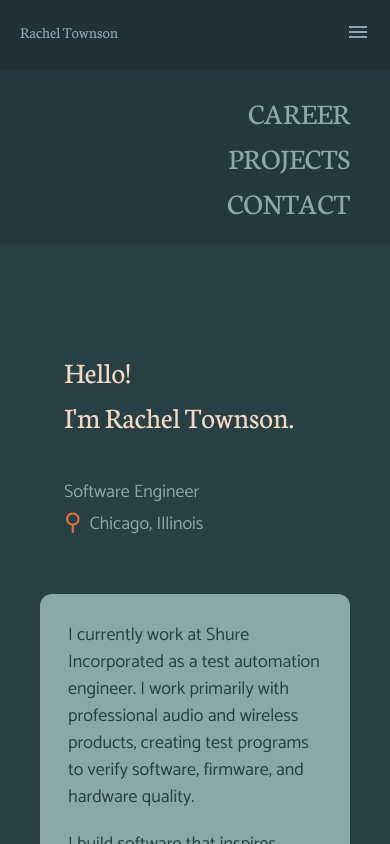
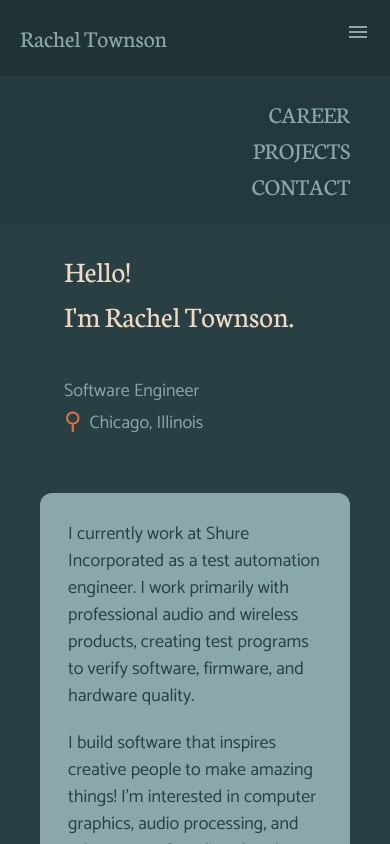
Before and after one commit to townsonr/my-portfolio-site, a Next.js app: page / in a window 390 px wide. Both pictures are taken after a click on the button "menu". Shown: the top 844 px of the page. Built offline with nearby package versions, Linux system fonts and the light colour scheme.

Commit message:
Fixing font sized on mobile

```diff
--- a/src/app/common/nav_bar.tsx
+++ b/src/app/common/nav_bar.tsx
@@ -19,7 +19,7 @@ export function NavBar() {
             <nav className='hidden sm:block font-neuton sticky top-0 px-5 py-5 bg-black bg-opacity-20'>
                 <div className='flow-root'>
                     <Link href={`/`}>
-                        <h1 className='text-md float-left'>Rachel Townson</h1>
+                        <h1 className='text-lg float-left'>Rachel Townson</h1>
                     </Link>
 
                     <div className='float-right'>
--- a/src/app/common/nav_menu.tsx
+++ b/src/app/common/nav_menu.tsx
@@ -14,7 +14,7 @@ export function NavMenu() {
         <nav className='flow-root'>
             <div className='flow-root sticky top-0 px-5 py-5 bg-black bg-opacity-20'>
                 <Link className='float-left' href={`/`}>
-                    <h1 className='text-'>Rachel Townson</h1>
+                    <h1 className='text-md'>Rachel Townson</h1>
                 </Link>
 
                 {/* Menu Button */}
@@ -29,15 +29,15 @@ export function NavMenu() {
             {isOpen && (
                 <div className='flex flex-col items-end bg-black bg-opacity-10 px-5 py-5'>
                     <Link href={`/career`}>
-                        <button className='block text-lg px-5'> CAREER </button>
+                        <button className='block text-md px-5'> CAREER </button>
                     </Link>
 
                     <Link href={`/projects`}>
-                        <button className='block text-lg px-5'> PROJECTS </button>
+                        <button className='block text-md px-5'> PROJECTS </button>
                     </Link>
 
                     <Link href={`/contact`}>
-                        <button className='block text-lg px-5'> CONTACT </button>
+                        <button className='block text-md px-5'> CONTACT </button>
                     </Link>
                 </div>
             )}
--- a/src/app/page.tsx
+++ b/src/app/page.tsx
@@ -8,7 +8,7 @@ export default function Home() {
   return (
       <div>
         <NavBar />
-        <div className='max-w-4xl mx-auto my-20 font-catamaran'>
+        <div className='max-w-4xl mx-auto sm:my-20 font-catamaran'>
           <IntroCard />
           <BioCard />
         </div>
```
